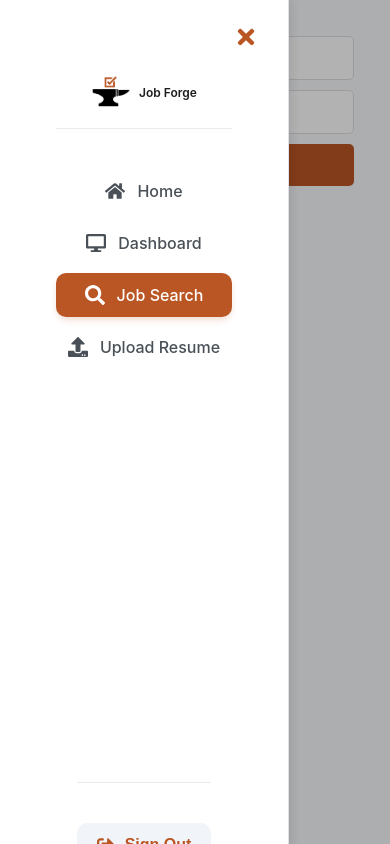
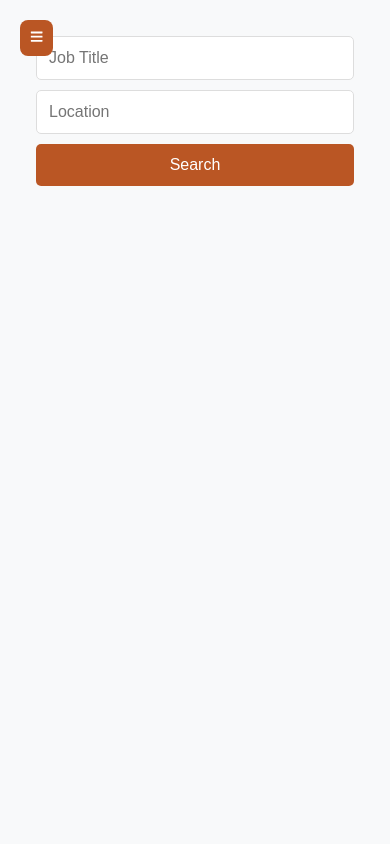
Before and after one commit to uniquedapoet/Job-Forge, a React (Create React App) app in the folder frontend/job-forge/: page /job-search in a window 390 px wide. Built offline with nearby package versions, Linux system fonts and the light colour scheme.

Commit message:
OKAY COMPLETELY MOBILE NOW!!!!!!!!!!!!!!!!!!!!!!!

```diff
--- a/frontend/job-forge/src/Components/MainLayout.jsx
+++ b/frontend/job-forge/src/Components/MainLayout.jsx
@@ -2,21 +2,25 @@ import React, { useEffect, useState } from "react";
 import Sidebar from "./Sidebar";
 import { FaBars } from "react-icons/fa";
 
-const MainLayout = ({ children, onLogout }) => {
+const MainLayout = ({ children, onLogout, sidebarVisible: controlledSidebarVisible, onToggleSidebar }) => {
   const [isMobile, setIsMobile] = useState(window.innerWidth <= 768);
-  const [sidebarVisible, setSidebarVisible] = useState(true);
+  const [internalSidebarVisible, setInternalSidebarVisible] = useState(!isMobile);
+
+  const sidebarVisible = controlledSidebarVisible !== undefined ? controlledSidebarVisible : internalSidebarVisible;
+  const toggleSidebar = onToggleSidebar || (() => setInternalSidebarVisible((prev) => !prev));
 
   useEffect(() => {
     const handleResize = () => {
       const mobile = window.innerWidth <= 768;
       setIsMobile(mobile);
-      if (mobile) setSidebarVisible(false);
-      else setSidebarVisible(true);
+      if (!onToggleSidebar) {
+        setInternalSidebarVisible(!mobile);
+      }
     };
 
     window.addEventListener("resize", handleResize);
     return () => window.removeEventListener("resize", handleResize);
-  }, []);
+  }, [onToggleSidebar]);
 
   return (
     <div style={{
@@ -25,9 +29,10 @@ const MainLayout = ({ children, onLogout }) => {
       height: "100vh",
       position: "relative"
     }}>
-      {isMobile && (
+      {/* Toggle Button */}
+      {isMobile && !sidebarVisible && (
         <button
-          onClick={() => setSidebarVisible(true)}
+          onClick={toggleSidebar}
           style={{
             position: "absolute",
             top: 20,
@@ -45,9 +50,10 @@ const MainLayout = ({ children, onLogout }) => {
         </button>
       )}
 
+      {/* Overlay */}
       {isMobile && sidebarVisible && (
         <div
-          onClick={() => setSidebarVisible(false)}
+          onClick={toggleSidebar}
           style={{
             position: "fixed",
             top: 0,
@@ -60,10 +66,11 @@ const MainLayout = ({ children, onLogout }) => {
         />
       )}
 
+      {/* Sidebar */}
       {sidebarVisible && (
         <Sidebar
           onLogout={onLogout}
-          onCloseSidebar={() => setSidebarVisible(false)}
+          onCloseSidebar={toggleSidebar}
           isVisible={sidebarVisible}
         />
       )}
```
